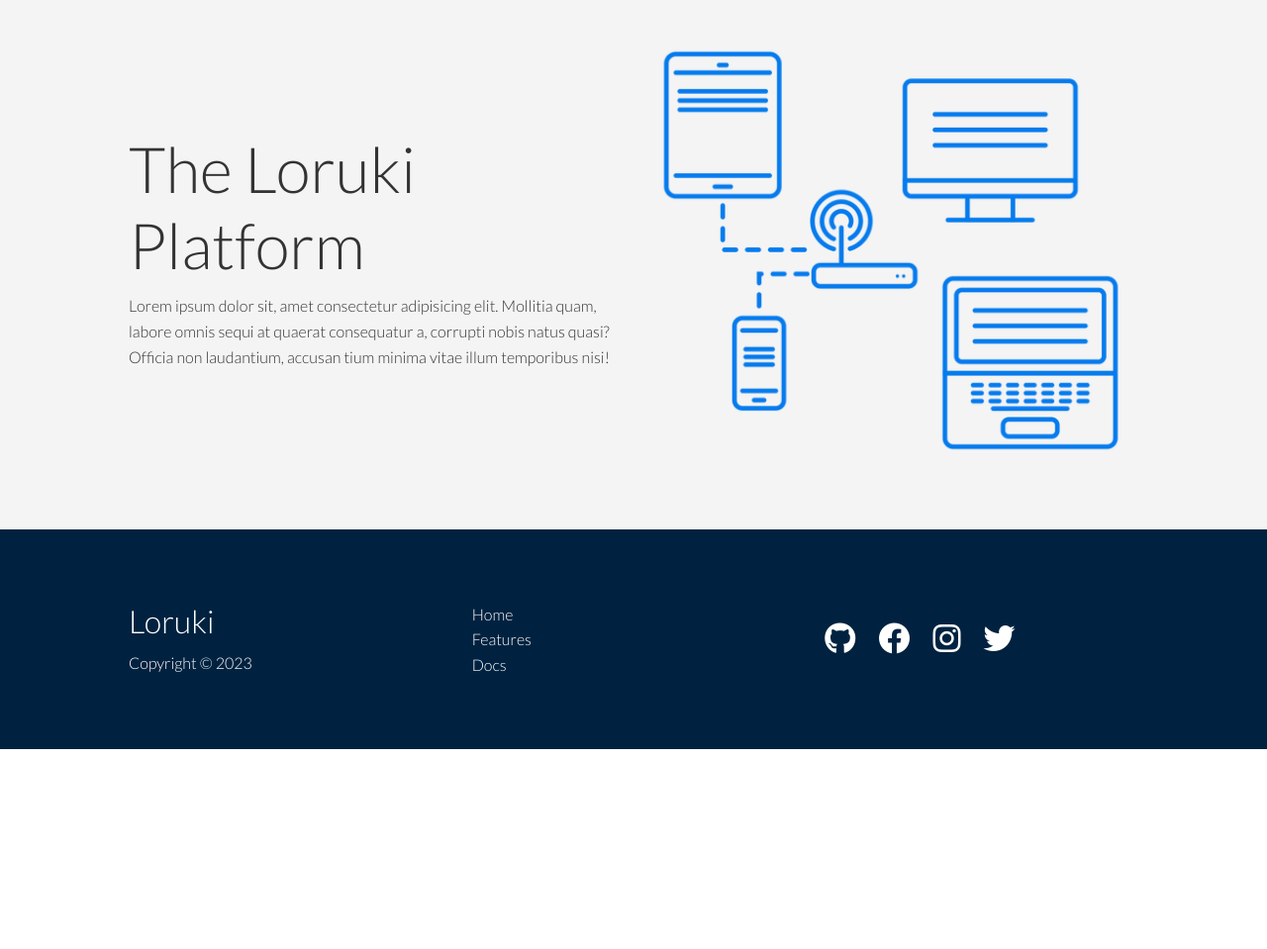
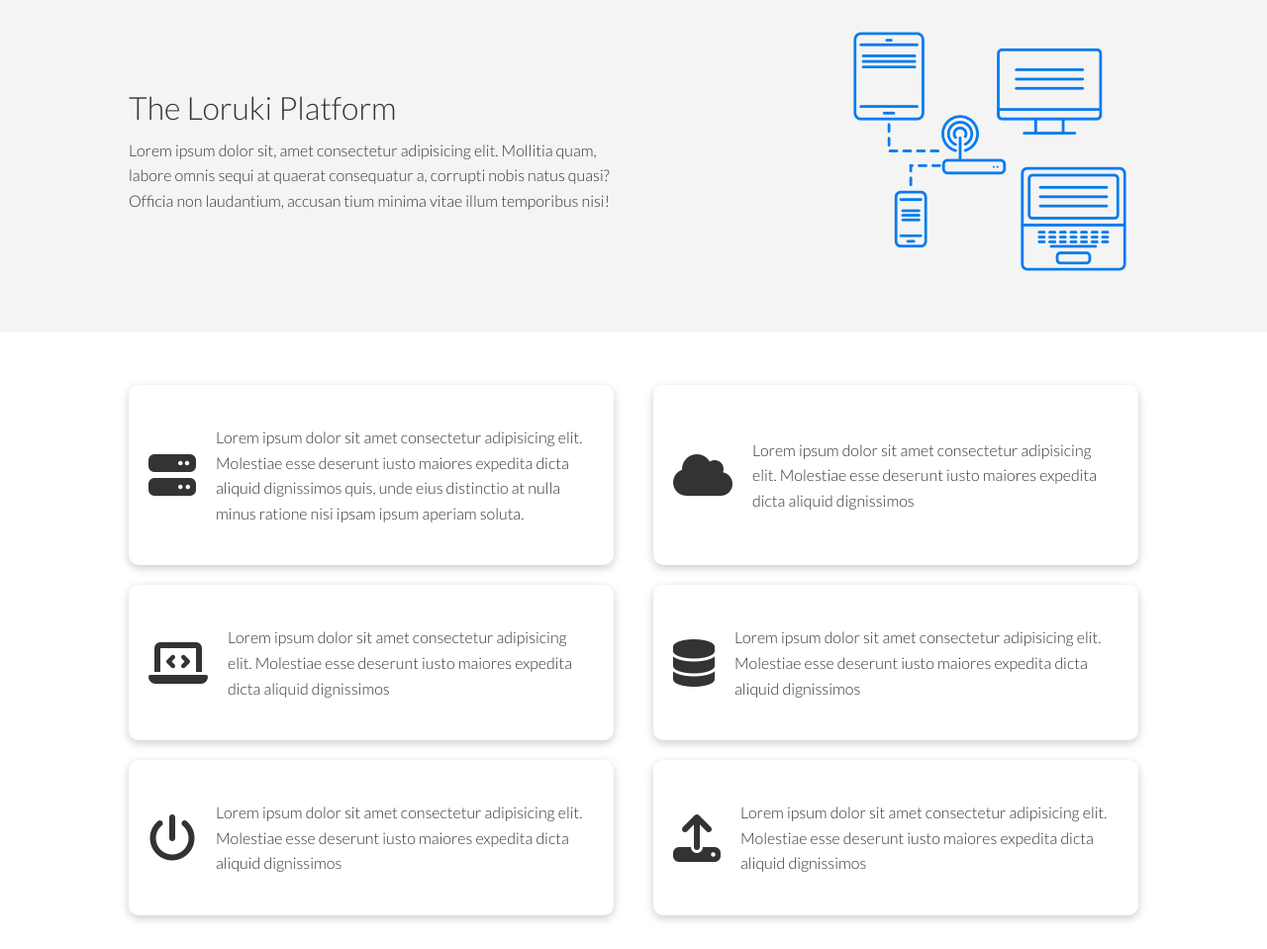
Before and after one commit to Shoktapus/lokuri, a plain HTML site: page features.html in a window 1280 px wide. Shown: the part 363-1322 px from the top of the page at 99% size. Before the commit the page ends 1120 px from the top, so only its background shows below. Drawn offline with Linux system fonts and the light colour scheme.

Commit message:
Added more to the features.html file

```diff
--- a/css/style.css
+++ b/css/style.css
@@ -198,6 +198,20 @@ img {
     justify-self: flex-end;
 }
 
+.features-sub-head img {
+    width: 300px;
+    justify-self: flex-end;
+}
+
+/* Targets */
+.features-main .card > i {
+    margin-right: 20px;
+}
+
+.features-main .grid {
+    padding: 30px;
+}
+
 /* Footer */
 .footer .social a {
     margin: 0 10px;
--- a/features.html
+++ b/features.html
@@ -42,8 +42,8 @@
     <section class="features-sub-head bg-light py-3">
         <div class="container grid">
             <div>
-                <h1 class="xl">The Loruki Platform</h1>
-                <p class="head">
+                <h1 class="md">The Loruki Platform</h1>
+                <p>
                     <!-- lorem is an Emmet Abbreviation in VS Code. Typing lorem30 will provide 30 lorum ipsum characters. Typing lorem(any number) provides the number of characters.-->
                     Lorem ipsum dolor sit, amet consectetur adipisicing elit.
                     Mollitia quam, labore omnis sequi at quaerat consequatur a,
@@ -52,6 +52,54 @@
                 </p>
             </div>
             <img src="Images/server2.png" alt="">
+        </div>
+    </section>
+
+    <!-- Features Main -->
+    <section class="features-main my-2">
+        <div class="container grid">
+            <div class="card flex grid-3">
+                <i class="fas fa-server fa-3x"></i>
+                <p>Lorem ipsum dolor sit amet consectetur adipisicing elit.
+                    Molestiae esse deserunt iusto maiores expedita dicta aliquid
+                    dignissimos quis, unde eius distinctio at nulla minus ratione
+                    nisi ipsam ipsum aperiam soluta.</p>
+            </div>
+            <div class="card flex">
+                <i class="fas fa-cloud fa-3x"></i>
+                <p>Lorem ipsum dolor sit amet consectetur adipisicing elit.
+                    Molestiae esse deserunt iusto maiores expedita dicta aliquid
+                    dignissimos
+                </p>
+            </div>
+            <div class="card flex">
+                <i class="fas fa-laptop-code fa-3x"></i>
+                <p>Lorem ipsum dolor sit amet consectetur adipisicing elit.
+                    Molestiae esse deserunt iusto maiores expedita dicta aliquid
+                    dignissimos
+                </p>
+            </div>
+            <div class="card flex">
+                <i class="fas fa-database fa-3x"></i>
+                <p>Lorem ipsum dolor sit amet consectetur adipisicing elit.
+                    Molestiae esse deserunt iusto maiores expedita dicta aliquid
+                    dignissimos
+                </p>
+            </div>
+            <div class="card flex">
+                <i class="fas fa-power-off fa-3x"></i>
+                <p>Lorem ipsum dolor sit amet consectetur adipisicing elit.
+                    Molestiae esse deserunt iusto maiores expedita dicta aliquid
+                    dignissimos
+                </p>
+            </div>
+            <div class="card flex">
+                <i class="fas fa-upload fa-3x"></i>
+                <p>Lorem ipsum dolor sit amet consectetur adipisicing elit.
+                    Molestiae esse deserunt iusto maiores expedita dicta aliquid
+                    dignissimos
+                </p>
+            </div>
         </div>
     </section>
 
```
